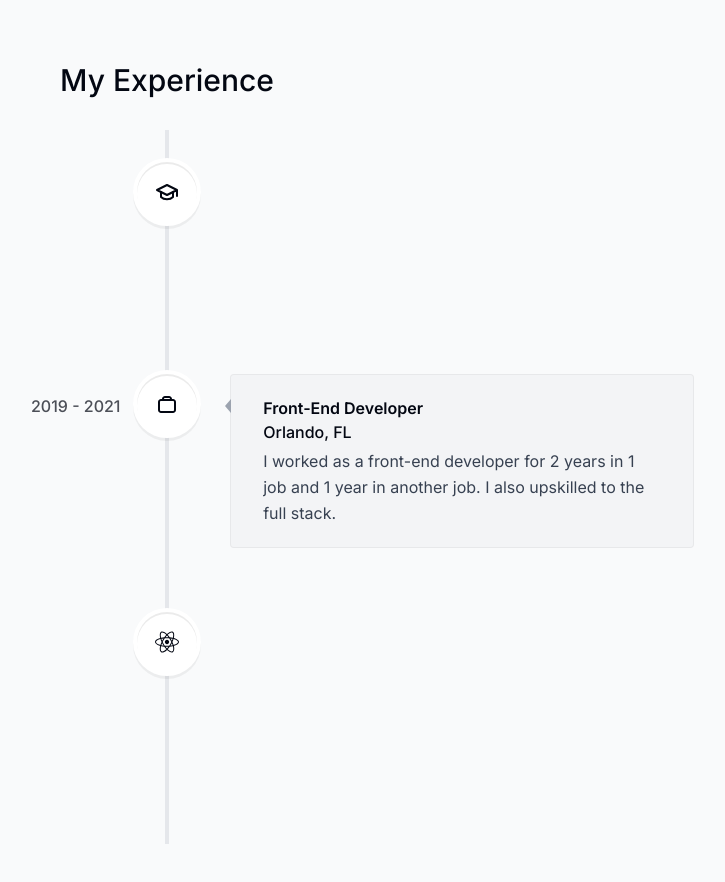
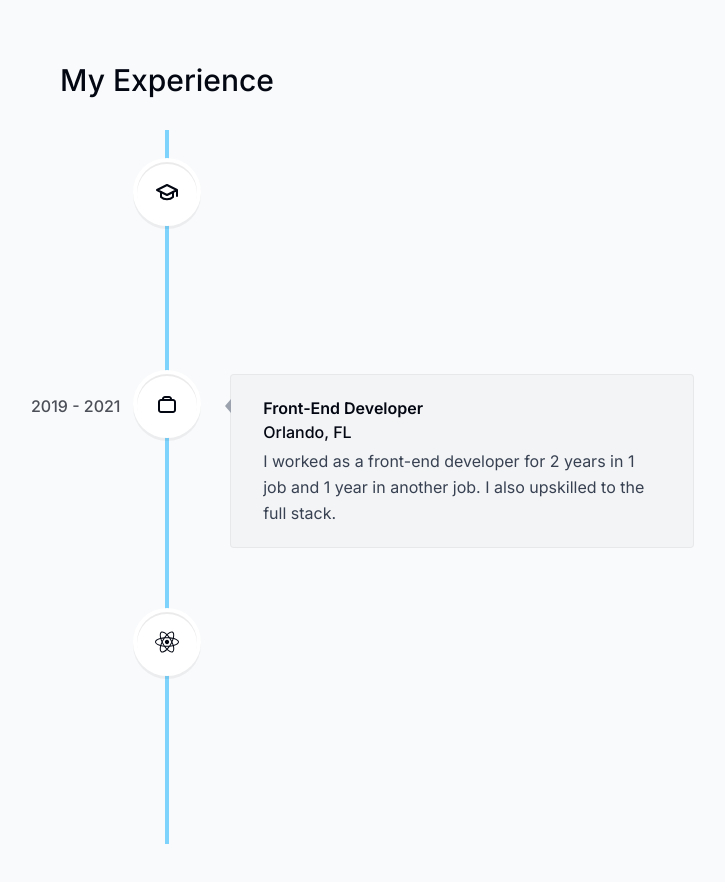
Before and after one commit to RenePung/portfolio-website-rene, a Next.js app: page / in a window 1280 px wide. Shown: the part 2900-3782 px from the top of the page, without its empty margins (473-1198 px from the left). Built offline with nearby package versions, Linux system fonts and the light colour scheme.

Commit message:
changed color of line

```diff
--- a/app/globals.css
+++ b/app/globals.css
@@ -4,5 +4,5 @@
 
 
 html {
-    --line-color: #e5e7eb;
+    --line-color: #7dd3fc;
 }
```
